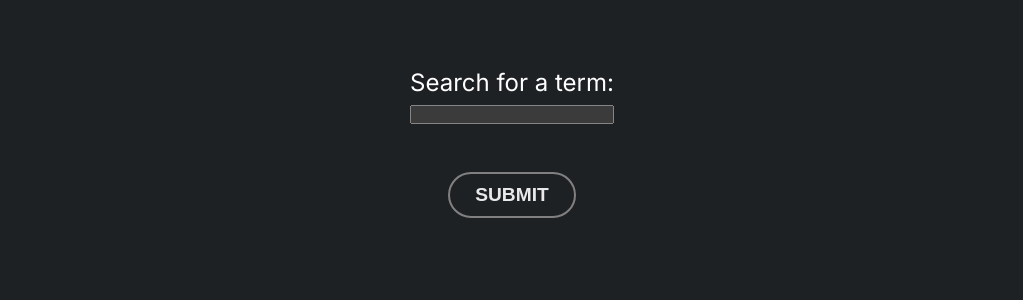
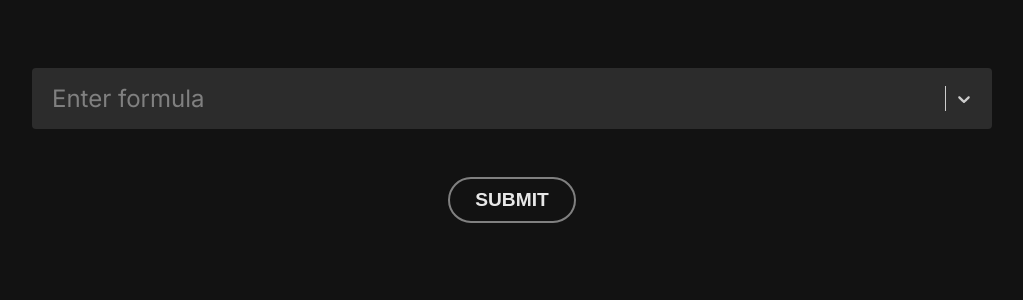
Before and after one commit to wecreus/lucid-task, a Next.js app: page / in a window 1280 px wide. Shown: the top 300 px of the page, without its empty margins (128-1151 px from the left). Built offline with nearby package versions, Linux system fonts and the light colour scheme.

Commit message:
feat: multi select styles

```diff
--- a/app/globals.css
+++ b/app/globals.css
@@ -12,8 +12,8 @@ body {
 }
 
 body {
-  color: white;
-  background-color: #1e2124;
+
+
 }
 
 a {
--- a/ui/MultiSearchField/MultiSearchField.tsx
+++ b/ui/MultiSearchField/MultiSearchField.tsx
@@ -1,30 +1,49 @@
+import { useState } from "react";
 import { useQuery } from "@tanstack/react-query";
 import getMockData from "@/api/getMockData";
 import useDebounce from "@/lib/hooks/useDebounce";
 import type { MockData } from "@/lib/definitions";
-import { useState } from "react";
 import styles from "./search.module.css";
+import Select, { type CSSObjectWithLabel } from "react-select";
 
-function MultiOptions({ options }: { options: MockData[] }) {
-  if(options.length === 0) return (
-    <div>No results</div>
-  );
+const customStyles = {
+  option: (defaultStyles: CSSObjectWithLabel, state: any) => ({
+    ...defaultStyles,
+    color: state.isSelected ? "#2c2c2c" : "#ffffff",
+    backgroundColor: state.isSelected ? "#d8d8d8" : "#2c2c2c",
+  }),
 
-  return (
-    <div>
-      {options.map((option, index) => (
-        <div key={`${option.id}-${index}`}>{option.name}</div>
-      ))}
-    </div>
-  );
-}
+  control: (defaultStyles: CSSObjectWithLabel) => ({
+    ...defaultStyles,
+    color: "#ffffff",
+    backgroundColor: "#2c2c2c",
+    padding: "10px",
+    border: "none",
+    boxShadow: "none",
+  }),
+  singleValue: (defaultStyles: CSSObjectWithLabel) => ({
+    ...defaultStyles,
+    color: "#ffffff",
+  }),
+  valueContainer: (defaultStyles: CSSObjectWithLabel) => ({
+    ...defaultStyles,
+    color: "#ffffff",
+  }),
+  input: (defaultStyles: CSSObjectWithLabel) => ({
+    ...defaultStyles,
+    color: "#ffffff",
+  }),
+};
 
 export default function MultiSearchField() {
   const [search, setSearch] = useState("");
 
   const debouncedSearch = useDebounce(search, 400);
 
-  const { data, isLoading, isError } = useQuery({
+  const {
+    data,
+    isLoading,
+  }: { data: MockData[] | undefined; isLoading: boolean } = useQuery({
     queryFn: async () => await getMockData(debouncedSearch),
     queryKey: ["autocomplete", debouncedSearch],
     enabled: search.length > 2,
@@ -33,13 +52,18 @@ export default function MultiSearchField() {
 
   return (
     <div className={styles.row}>
-      <label htmlFor="search-term" className={styles.label}>
-        Search for a term:
-      </label>
-      <input type="text" value={search} onChange={(e) => setSearch(e.target.value)} />
-      {data && (
-        <MultiOptions options={data} />
-      )}
+      <Select
+        instanceId={"search-term"}
+        inputId="search-term"
+        onChange={(newValue) => console.log(newValue)}
+        placeholder="Enter formula"
+        isMulti
+        getOptionLabel={(option: MockData) => option.name}
+        options={data}
+        isLoading={isLoading}
+        onInputChange={(newValue) => setSearch(String(newValue))}
+        styles={customStyles}
+      />
     </div>
   );
 }
--- a/ui/MultiSearchField/search.module.css
+++ b/ui/MultiSearchField/search.module.css
@@ -19,4 +19,5 @@
   display: flex;
   flex-direction: column;
   gap: 0.5rem;
+  width: 100%;
 }
```
